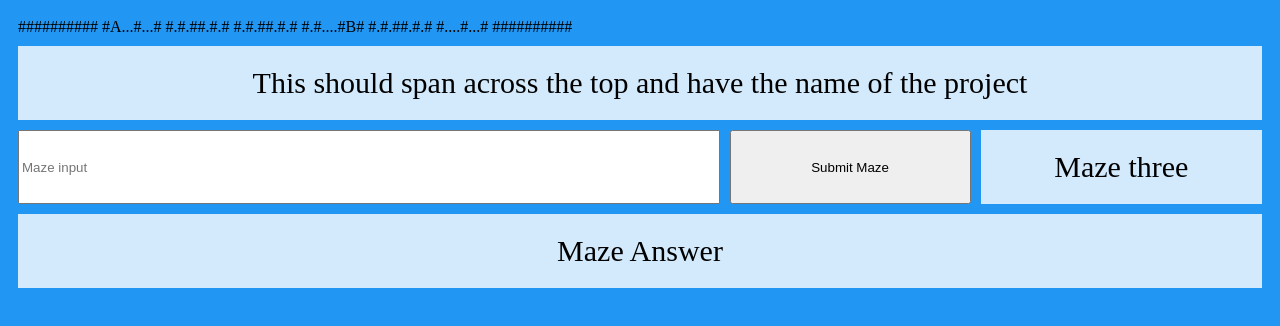
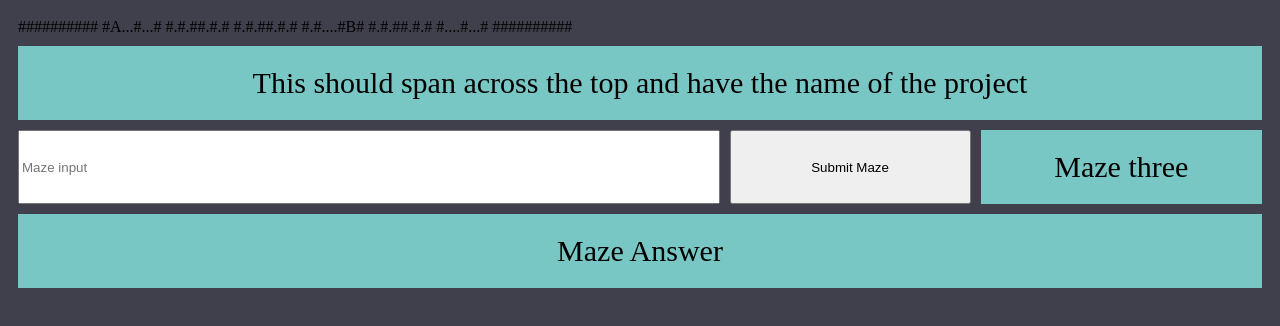
Before and after one commit to Polygeekism/pathingMaze, a website: page public/index.html in a window 1280 px wide. Drawn offline with Linux system fonts and the light colour scheme.

Commit message:
changed color scheme

```diff
--- a/public/styles/style.css
+++ b/public/styles/style.css
@@ -6,11 +6,11 @@
     display: grid;
     grid-template-columns: auto auto auto;
     grid-gap: 10px;
-    background-color: #2196F3;
+    background-color: #403f4c;
     padding: 10px;
   }
   .grid-container > div {
-    background-color: rgba(255, 255, 255, 0.8);
+    background-color: #79c7c5;
     text-align: center;
     padding: 20px 0;
     font-size: 30px;
```
